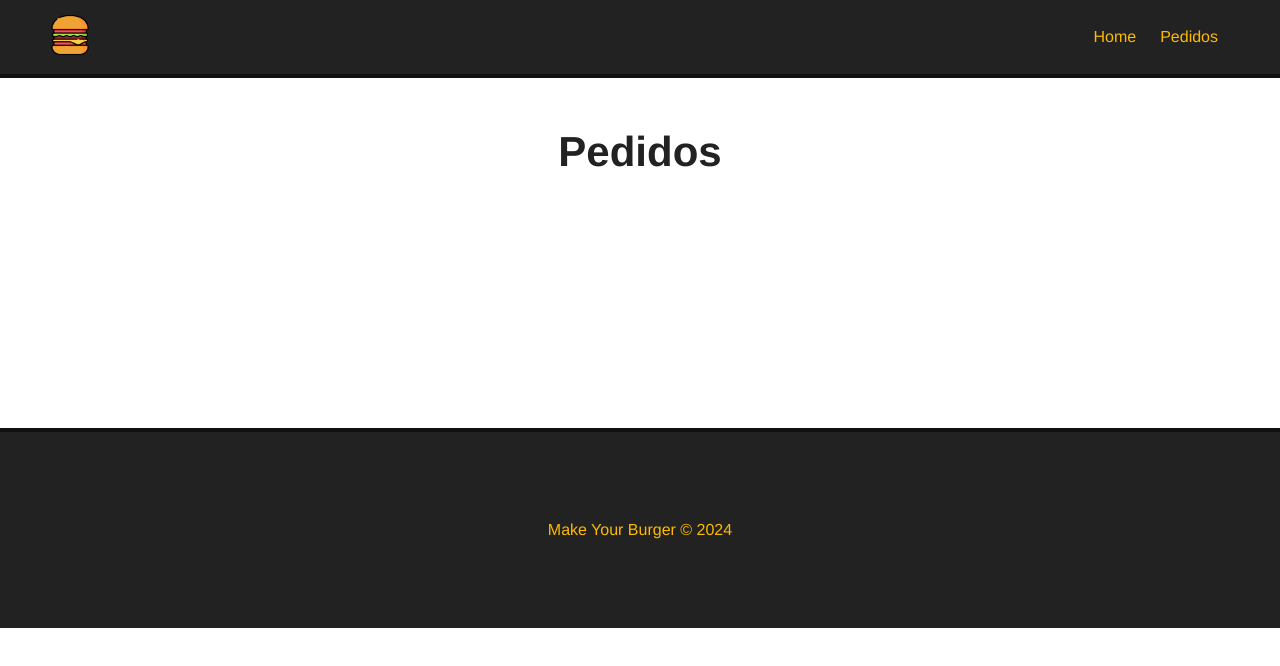
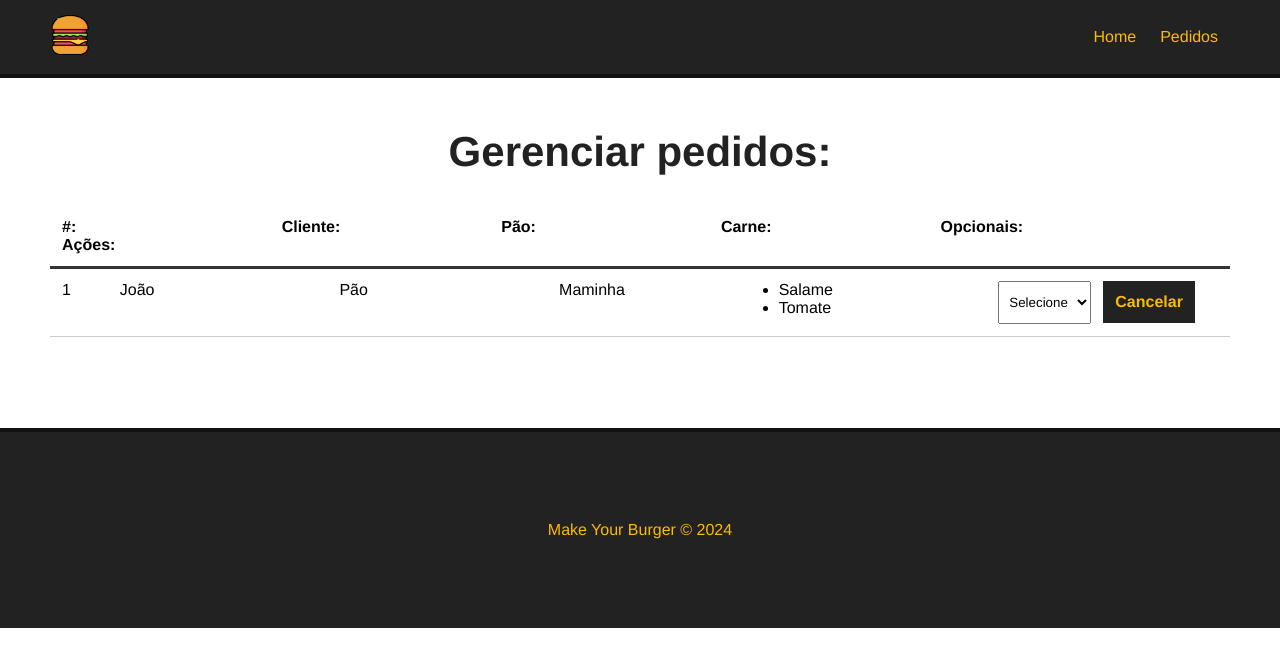
Before and after one commit to Masthw/Vue.js, a Vue app: page /pedidos in a window 1280 px wide. Shown: the top 666 px of the page. Built offline with nearby package versions, Linux system fonts and the light colour scheme.

Commit message:
feat: create dashboard in pedidos view

```diff
--- /dev/null
+++ b/src/components/Dashboard.vue
@@ -0,0 +1,99 @@
+<template>
+  <div id="burger-table">
+    <div>
+      <div id="burger-table-heading">
+        <div id="order-id">#:</div>
+        <div>Cliente:</div>
+        <div>Pão:</div>
+        <div>Carne:</div>
+        <div>Opcionais:</div>
+        <div>Ações:</div>
+      </div>
+    </div>
+    <div id="burger-table-rows">
+      <div class="burger-table-row">
+        <div class="order-number">1</div>
+        <div>João</div>
+        <div>Pão</div>
+        <div>Maminha</div>
+        <div>
+          <ul>
+            <li>Salame</li>
+            <li>Tomate</li>
+          </ul>
+        </div>
+        <div>
+          <select name="status" id="status">
+            <option value="">Selecione</option>
+          </select>
+          <button class="delete-btn">Cancelar</button>
+        </div>
+      </div>
+    </div>
+  </div>
+</template>
+
+<script>
+export default {
+  name: "Dashboard",
+};
+</script>
+
+<style scoped>
+#burger-table {
+    max-width: 1200px;
+    margin: 0 auto;
+}
+
+#burger-table-heading,
+#burger-table-rows,
+.burger-table-row {
+    display: flex;
+    flex-wrap: wrap;
+}
+
+#burger-table-heading {
+    font-weight: bold;
+    padding: 12px;
+    border-bottom: 3px solid #333;
+}
+
+#burger-table-heading div,
+.burger-table-row div {
+    width: 19%;
+}
+
+.burger-table-row {
+    width: 100%;
+    padding: 12px;
+    border-bottom: 1px solid #ccc;
+}
+
+#burger-table-heading .order-id,
+.burger-table-row .order-number {
+    width: 5%;
+}
+
+select {
+    padding: 12px 6px;
+    margin-right: 12px;
+}
+
+.delete-btn {
+    background-color: #222;
+    color: #FCBA03;
+    font-weight: bold;
+    border: 2px solid #222;
+    padding: 10px;
+    font-size: 16px;
+    margin: 0 auto;
+    cursor: pointer;
+    transition: .5s;
+}
+
+.delete-btn:hover {
+    background-color: transparent;
+    color: #222;
+}
+
+</style>
--- a/src/views/PedidosView.vue
+++ b/src/views/PedidosView.vue
@@ -1,5 +1,16 @@
 <template>
   <div class="main-container">
-    <h1>Pedidos</h1>
+    <h1>Gerenciar pedidos:</h1>
+    <Dashboard />
   </div>
 </template>
+
+<script>
+import Dashboard from "../components/Dashboard.vue"
+export default {
+  name: "Pedidos",
+  components: {
+    Dashboard
+  }
+}
+</script>
```
